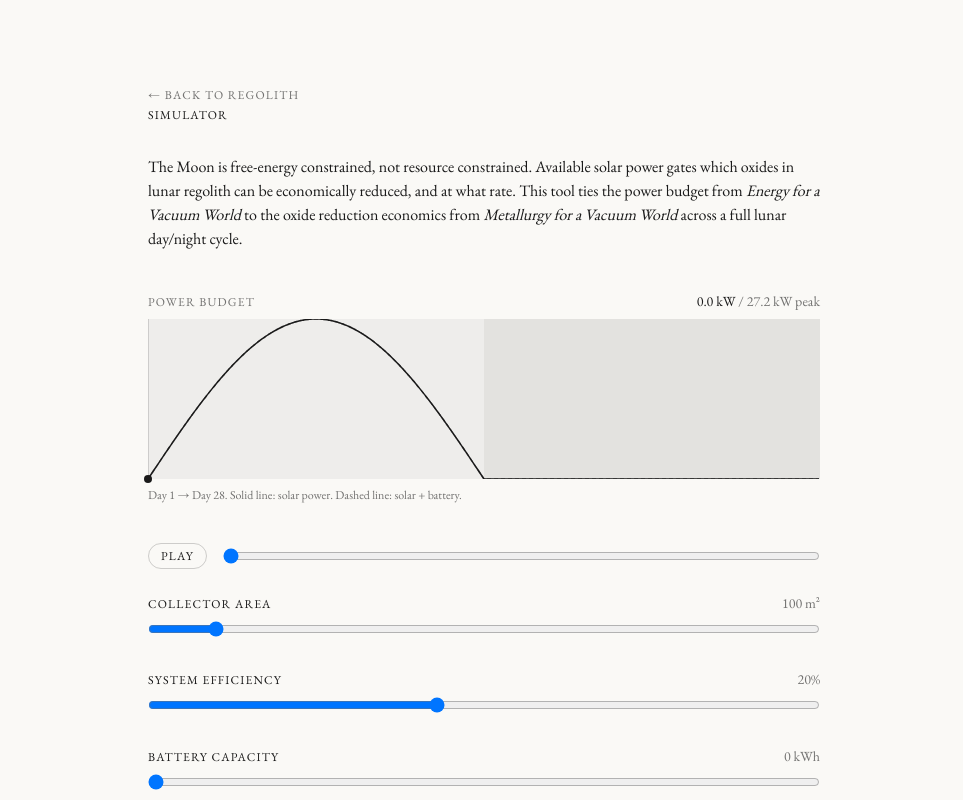
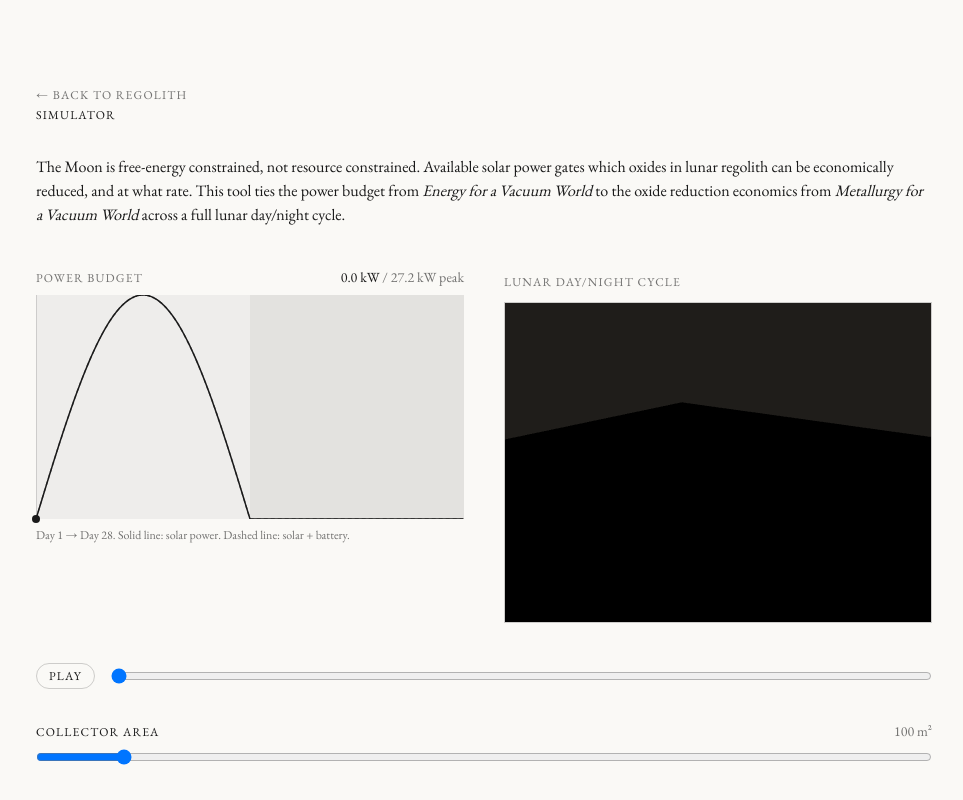
Before and after one commit to katiecha/regolith, a Next.js app: page /simulator in a window 1280 px wide. Shown: the top 800 px of the page, without its empty margins (156-1119 px from the left). Built offline with nearby package versions, Linux system fonts and the light colour scheme.

Commit message:
final updates lol

```diff
--- a/package.json
+++ b/package.json
@@ -9,15 +9,19 @@
     "lint": "eslint"
   },
   "dependencies": {
+    "@react-three/drei": "^10.7.7",
+    "@react-three/fiber": "^9.6.1",
     "next": "16.2.4",
     "react": "19.2.4",
-    "react-dom": "19.2.4"
+    "react-dom": "19.2.4",
+    "three": "^0.185.1"
   },
   "devDependencies": {
     "@tailwindcss/postcss": "^4",
     "@types/node": "^20",
     "@types/react": "^19",
     "@types/react-dom": "^19",
+    "@types/three": "^0.185.1",
     "eslint": "^9",
     "eslint-config-next": "16.2.4",
     "tailwindcss": "^4",
--- /dev/null
+++ b/src/app/components/simulator/lunar-scene-container.tsx
@@ -0,0 +1,27 @@
+"use client";
+
+import { useIsMounted } from "../../hooks/use-is-mounted";
+import { LunarSolarScene } from "./lunar-solar-scene";
+
+export function LunarSceneContainer({
+  timeHoursRef,
+}: {
+  timeHoursRef: React.RefObject<number>;
+}) {
+  const mounted = useIsMounted();
+
+  return (
+    <div>
+      <span className="text-xs uppercase tracking-widest text-foreground opacity-60">
+        Lunar day/night cycle
+      </span>
+      <div className="relative w-full aspect-square md:aspect-[4/3] mt-2 border border-foreground/20">
+        {mounted ? (
+          <LunarSolarScene timeHoursRef={timeHoursRef} />
+        ) : (
+          <div className="w-full h-full" />
+        )}
+      </div>
+    </div>
+  );
+}
--- /dev/null
+++ b/src/app/components/simulator/lunar-solar-scene.tsx
@@ -0,0 +1,98 @@
+"use client";
+
+import { Canvas, useFrame } from "@react-three/fiber";
+import { useMemo, useRef } from "react";
+import * as THREE from "three";
+import { solarFraction } from "../../data/simulator";
+
+const REGOLITH_COLOR = "#8A8478";
+const REGOLITH_SHADOW_COLOR = "#3A362F";
+const PANEL_COLOR = "#1A1A1A";
+const SUN_GLOW_COLOR = "#D8C9A0";
+const SKY_DAY_COLOR = new THREE.Color("#FAF9F6");
+const SKY_NIGHT_COLOR = new THREE.Color("#1F1D1A");
+
+const SUN_ORBIT_RADIUS = 6;
+const SUN_MIN_INTENSITY = 0.05;
+const SUN_MAX_INTENSITY = 1.6;
+
+function SceneContents({
+  timeHoursRef,
+}: {
+  timeHoursRef: React.RefObject<number>;
+}) {
+  const sunRef = useRef<THREE.Mesh>(null);
+  const lightRef = useRef<THREE.DirectionalLight>(null);
+  const groundRef = useRef<THREE.Mesh>(null);
+  const backgroundColor = useMemo(() => new THREE.Color(), []);
+
+  useFrame(({ scene }) => {
+    const fraction = solarFraction(timeHoursRef.current);
+    const angle = fraction * Math.PI;
+
+    const sunX = Math.cos(angle) * SUN_ORBIT_RADIUS;
+    const sunY = Math.sin(angle) * SUN_ORBIT_RADIUS;
+
+    if (sunRef.current) {
+      sunRef.current.position.set(sunX, Math.max(sunY, -1.5), 0);
+    }
+    if (lightRef.current) {
+      lightRef.current.position.set(sunX, Math.max(sunY, -1.5), 2);
+      lightRef.current.intensity =
+        SUN_MIN_INTENSITY + fraction * (SUN_MAX_INTENSITY - SUN_MIN_INTENSITY);
+    }
+    if (groundRef.current) {
+      const material = groundRef.current.material as THREE.MeshStandardMaterial;
+      material.color.lerpColors(
+        new THREE.Color(REGOLITH_SHADOW_COLOR),
+        new THREE.Color(REGOLITH_COLOR),
+        fraction
+      );
+    }
+
+    backgroundColor.lerpColors(SKY_NIGHT_COLOR, SKY_DAY_COLOR, fraction);
+    scene.background = backgroundColor;
+  });
+
+  return (
+    <>
+      <ambientLight intensity={0.15} />
+      <directionalLight ref={lightRef} intensity={SUN_MIN_INTENSITY} />
+
+      <mesh ref={sunRef}>
+        <sphereGeometry args={[0.3, 12, 12]} />
+        <meshBasicMaterial color={SUN_GLOW_COLOR} />
+      </mesh>
+
+      <mesh
+        ref={groundRef}
+        rotation={[-Math.PI / 2, 0, 0]}
+        position={[0, -0.5, 0]}
+      >
+        <planeGeometry args={[10, 10, 8, 8]} />
+        <meshStandardMaterial color={REGOLITH_COLOR} roughness={0.9} metalness={0} />
+      </mesh>
+
+      <mesh position={[0, -0.15, 0]} rotation={[-0.5, 0, 0]}>
+        <boxGeometry args={[1.6, 0.05, 1]} />
+        <meshStandardMaterial color={PANEL_COLOR} roughness={0.55} metalness={0.1} />
+      </mesh>
+    </>
+  );
+}
+
+export function LunarSolarScene({
+  timeHoursRef,
+}: {
+  timeHoursRef: React.RefObject<number>;
+}) {
+  return (
+    <Canvas
+      dpr={[1, 2]}
+      gl={{ antialias: true }}
+      camera={{ position: [3, 1.6, 4], fov: 40 }}
+    >
+      <SceneContents timeHoursRef={timeHoursRef} />
+    </Canvas>
+  );
+}
--- a/src/app/components/simulator/oxide-panel.tsx
+++ b/src/app/components/simulator/oxide-panel.tsx
@@ -42,7 +42,7 @@ export function OxidePanel({ oxides }: { oxides: OxideRuntime[] }) {
   );
 
   return (
-    <ul className="space-y-5">
+    <ul className="space-y-5 md:space-y-6">
       {oxides.map((oxide) => (
         <OxideRow
           key={oxide.id}
--- a/src/app/components/simulator/power-curve-chart.tsx
+++ b/src/app/components/simulator/power-curve-chart.tsx
@@ -48,7 +48,7 @@ export function PowerCurveChart({
         <svg
           viewBox="0 0 100 100"
           preserveAspectRatio="none"
-          className="w-full h-40 text-foreground"
+          className="w-full h-40 md:h-56 text-foreground"
         >
           <rect x={0} y={0} width={dayFraction} height={100} className="fill-foreground/5" />
           <rect
--- a/src/app/components/simulator/power-simulator.tsx
+++ b/src/app/components/simulator/power-simulator.tsx
@@ -1,12 +1,6 @@
 "use client";
 
-import {
-  useEffect,
-  useMemo,
-  useRef,
-  useState,
-  useSyncExternalStore,
-} from "react";
+import { useEffect, useMemo, useRef, useState } from "react";
 import {
   buildCycleSeries,
   clamp,
@@ -19,28 +13,13 @@ import {
   MIN_EFFICIENCY,
   MIN_STORAGE_CAPACITY_KWH,
 } from "../../data/simulator";
+import { useIsMounted } from "../../hooks/use-is-mounted";
+import { LunarSceneContainer } from "./lunar-scene-container";
 import { OxidePanel } from "./oxide-panel";
 import { PowerCurveChart } from "./power-curve-chart";
 import { SimulatorControls } from "./simulator-controls";
 
 const HOURS_PER_SECOND = 8;
-
-function subscribeNever() {
-  return () => {};
-}
-
-// Math.sin can differ in its last bit(s) between the server's JS engine and
-// the browser's, which would otherwise produce a hydration mismatch on the
-// chart's computed SVG path. This is a purely client-interactive, animated
-// widget with no SEO value in its default frame, so it renders only after
-// mount rather than being server-rendered at all.
-function useIsMounted(): boolean {
-  return useSyncExternalStore(
-    subscribeNever,
-    () => true,
-    () => false
-  );
-}
 
 export function PowerSimulator() {
   const [timeHours, setTimeHours] = useState(0);
@@ -51,6 +30,10 @@ export function PowerSimulator() {
   const mounted = useIsMounted();
 
   const lastFrameRef = useRef<number | null>(null);
+  // Mirrors timeHours for the 3D scene's per-frame reads, so the Canvas
+  // never re-renders React state 60x/sec — it's written on every RAF tick
+  // and on manual scrubbing, but only ever read inside useFrame.
+  const timeHoursRef = useRef(0);
 
   useEffect(() => {
     if (!isPlaying) {
@@ -63,10 +46,11 @@ export function PowerSimulator() {
     const tick = (timestamp: number) => {
       if (lastFrameRef.current !== null) {
         const deltaSeconds = (timestamp - lastFrameRef.current) / 1000;
-        setTimeHours(
-          (previous) =>
-            (previous + deltaSeconds * HOURS_PER_SECOND) % CYCLE_HOURS
-        );
+        setTimeHours((previous) => {
+          const next = (previous + deltaSeconds * HOURS_PER_SECOND) % CYCLE_HOURS;
+          timeHoursRef.current = next;
+          return next;
+        });
       }
       lastFrameRef.current = timestamp;
       frameId = requestAnimationFrame(tick);
@@ -93,7 +77,10 @@ export function PowerSimulator() {
 
   return (
     <div className="space-y-10">
-      <PowerCurveChart series={series} currentHour={timeHours} />
+      <div className="md:grid md:grid-cols-2 md:gap-10 md:items-start space-y-10 md:space-y-0">
+        <PowerCurveChart series={series} currentHour={timeHours} />
+        <LunarSceneContainer timeHoursRef={timeHoursRef} />
+      </div>
       <SimulatorControls
         timeHours={timeHours}
         collectorArea={collectorArea}
@@ -102,7 +89,9 @@ export function PowerSimulator() {
         isPlaying={isPlaying}
         onTimeChange={(value) => {
           setIsPlaying(false);
-          setTimeHours(clamp(value, 0, CYCLE_HOURS));
+          const next = clamp(value, 0, CYCLE_HOURS);
+          timeHoursRef.current = next;
+          setTimeHours(next);
         }}
         onCollectorAreaChange={(value) =>
           setCollectorArea(
--- a/src/app/components/simulator/simulator-controls.tsx
+++ b/src/app/components/simulator/simulator-controls.tsx
@@ -72,7 +72,7 @@ export function SimulatorControls({
   onTogglePlay: () => void;
 }) {
   return (
-    <div className="space-y-6">
+    <div className="space-y-6 md:space-y-8">
       <div className="flex items-center gap-4">
         <button
           onClick={onTogglePlay}
--- /dev/null
+++ b/src/app/hooks/use-is-mounted.ts
@@ -0,0 +1,16 @@
+import { useSyncExternalStore } from "react";
+
+function subscribeNever() {
+  return () => {};
+}
+
+// Distinguishes client-only render passes (e.g. widgets whose output can
+// differ from the server, or that own a WebGL canvas) from the server/first
+// paint, without introducing a hydration-mismatching state update.
+export function useIsMounted(): boolean {
+  return useSyncExternalStore(
+    subscribeNever,
+    () => true,
+    () => false
+  );
+}
--- a/src/app/simulator/page.tsx
+++ b/src/app/simulator/page.tsx
@@ -13,7 +13,7 @@ export const metadata: Metadata = {
 export default function SimulatorPage() {
   return (
     <div className="min-h-screen px-8 py-20 bg-background">
-      <div className="max-w-2xl mx-auto w-full space-y-10">
+      <div className="max-w-4xl mx-auto w-full space-y-10">
         <Link href="/" className="text-xs uppercase tracking-widest text-foreground opacity-60">
           ← Back to Regolith
         </Link>
```
Also changed, not shown: 1 other file (tests, documents, lock files or other folders).
